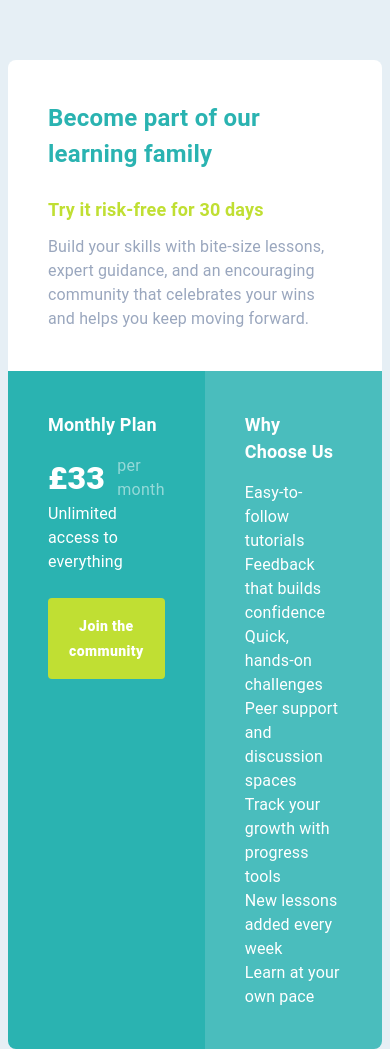
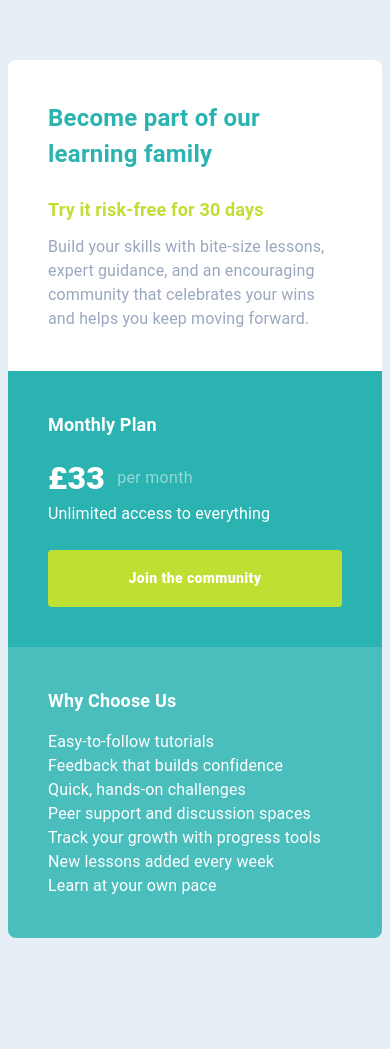
Before and after one commit to amfibiya17/single-price-grid-responsive, a Next.js app: page / in a window 390 px wide. Shown: the part 124-1173 px from the top of the page. After the commit the page ends 1062 px from the top, so only its background shows below. Built offline with nearby package versions, Linux system fonts and the light colour scheme.

Commit message:
Mobile styling ajustment

```diff
--- a/components/CardContainer.tsx
+++ b/components/CardContainer.tsx
@@ -1,10 +1,14 @@
+"use client";
 import Box from "@mui/material/Box";
 import React from "react";
 import CardHeader from "./CardHeader";
 import WhyUsContainer from "./WhyUsContainer";
 import Cta from "./Cta";
+import useMediaQuery from "@mui/material/useMediaQuery";
 
 const CardContainer = () => {
+  const mobile = useMediaQuery("(max-width:600px)");
+
   return (
     <Box
       sx={{
@@ -13,7 +17,12 @@ const CardContainer = () => {
       }}
     >
       <CardHeader />
-      <Box sx={{ display: "grid", gridTemplateColumns: "1fr 1fr" }}>
+      <Box
+        sx={{
+          display: "grid",
+          gridTemplateColumns: mobile ? "1fr" : "1fr 1fr",
+        }}
+      >
         <Cta />
         <WhyUsContainer />
       </Box>
--- a/components/Cta.tsx
+++ b/components/Cta.tsx
@@ -2,15 +2,18 @@ import Typography from "@mui/material/Typography";
 import Box from "@mui/material/Box";
 import Button from "@mui/material/Button";
 import React from "react";
+import useMediaQuery from "@mui/material/useMediaQuery";
 
 const Cta = () => {
+  const mobile = useMediaQuery("(max-width:600px)");
+
   return (
     <Box
       sx={{
         padding: "2.5rem",
         backgroundColor: "#2ab3b1",
         maxWidth: "19.875rem",
-        borderRadius: "0 0 0 0.5rem",
+        borderRadius: mobile ? "0" : "0 0 0 0.5rem",
       }}
     >
       <Typography
--- a/components/WhyUsContainer.tsx
+++ b/components/WhyUsContainer.tsx
@@ -1,15 +1,18 @@
 import Typography from "@mui/material/Typography";
 import Box from "@mui/material/Box";
 import React from "react";
+import useMediaQuery from "@mui/material/useMediaQuery";
 
 const WhyUsContainer = () => {
+  const mobile = useMediaQuery("(max-width:600px)");
+
   return (
     <Box
       sx={{
         padding: "2.5rem",
         backgroundColor: "#4abdbd",
         maxWidth: "19.875rem",
-        borderRadius: "0 0 0.5rem 0",
+        borderRadius: mobile ? "0 0 0.5rem 0.5rem" : "0 0 0.5rem 0",
       }}
     >
       <Box>
```
